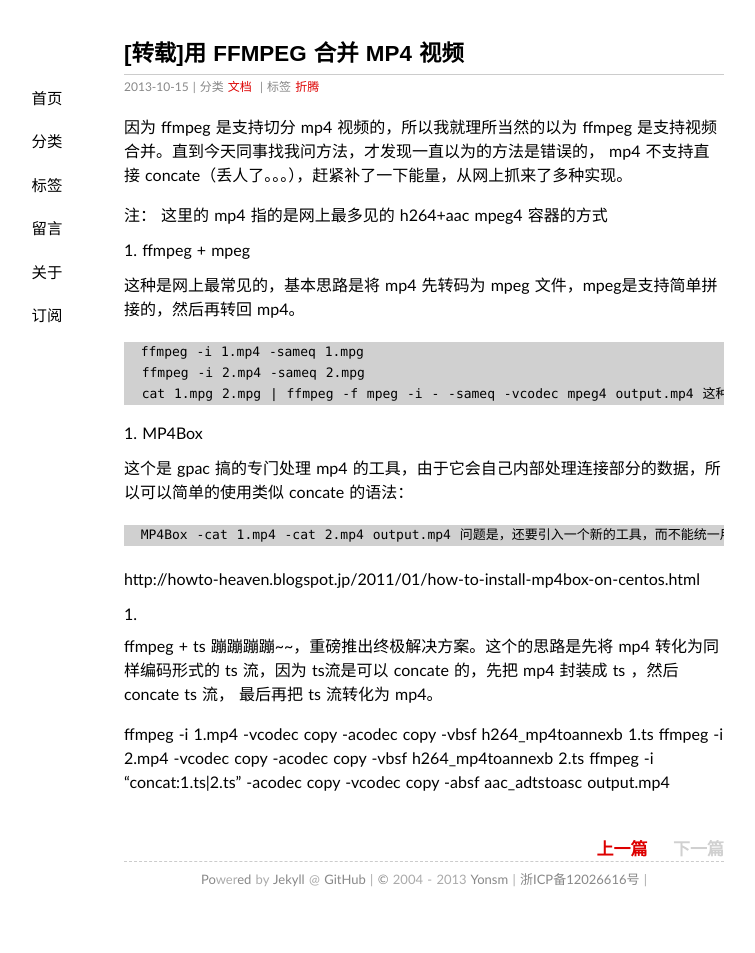
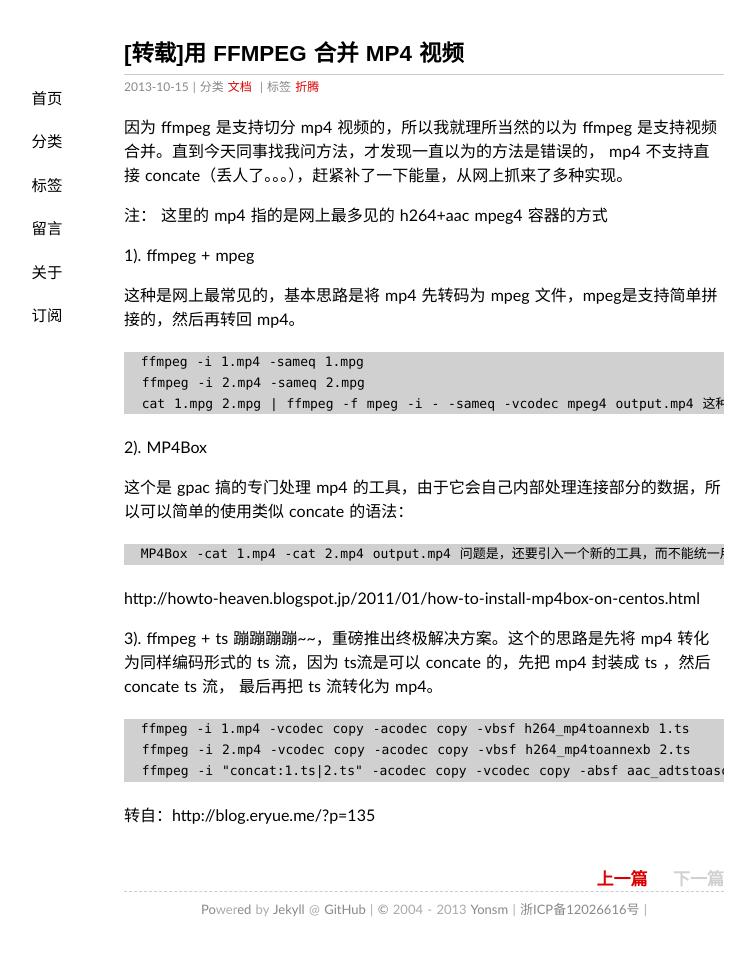
Before and after one commit to Yonsm/Yonsm.github.io, a Jekyll site: the page built from _posts/2013-10-15-mp4merge.md, in a window 1280 px wide. Shown: the whole page, without its empty margins (216-971 px from the left). Built offline with Jekyll 4.4.1, drawn with Linux system fonts in a browser that asks for light colours; some web fonts are replaced; Markdown is read by kramdown in place of the engine named in the settings; comment, search, counter and statistics services are not loaded; before the commit the page ends 923 px from its top, so only the background shows below that.

Commit message:
Update 2013-10-15-mp4merge.md

```diff
--- a/_posts/2013-10-15-mp4merge.md
+++ b/_posts/2013-10-15-mp4merge.md
@@ -9,7 +9,7 @@ tags: 折腾
 
 注： 这里的 mp4 指的是网上最多见的 h264+aac mpeg4 容器的方式
 
-1. ffmpeg + mpeg
+1). ffmpeg + mpeg
 
 这种是网上最常见的，基本思路是将 mp4 先转码为 mpeg 文件，mpeg是支持简单拼接的，然后再转回 mp4。
 
@@ -19,7 +19,7 @@ tags: 折腾
 这种方式弊端很明显，需要转码。而抛开转码本身会造成的质量损失，这个效率真心无法忍受。
 
 
-2. MP4Box
+2). MP4Box
 
 这个是 gpac 搞的专门处理 mp4 的工具，由于它会自己内部处理连接部分的数据，所以可以简单的使用类似 concate 的语法：
 
@@ -29,9 +29,12 @@ tags: 折腾
 
 http://howto-heaven.blogspot.jp/2011/01/how-to-install-mp4box-on-centos.html
 
-3. ffmpeg + ts
+3). ffmpeg + ts
 蹦蹦蹦蹦~~，重磅推出终极解决方案。这个的思路是先将 mp4 转化为同样编码形式的 ts 流，因为 ts流是可以 concate 的，先把 mp4 封装成 ts ，然后 concate ts 流， 最后再把 ts 流转化为 mp4。
 
       ffmpeg -i 1.mp4 -vcodec copy -acodec copy -vbsf h264_mp4toannexb 1.ts
       ffmpeg -i 2.mp4 -vcodec copy -acodec copy -vbsf h264_mp4toannexb 2.ts
       ffmpeg -i "concat:1.ts|2.ts" -acodec copy -vcodec copy -absf aac_adtstoasc output.mp4
+
+
+转自：http://blog.eryue.me/?p=135
```
